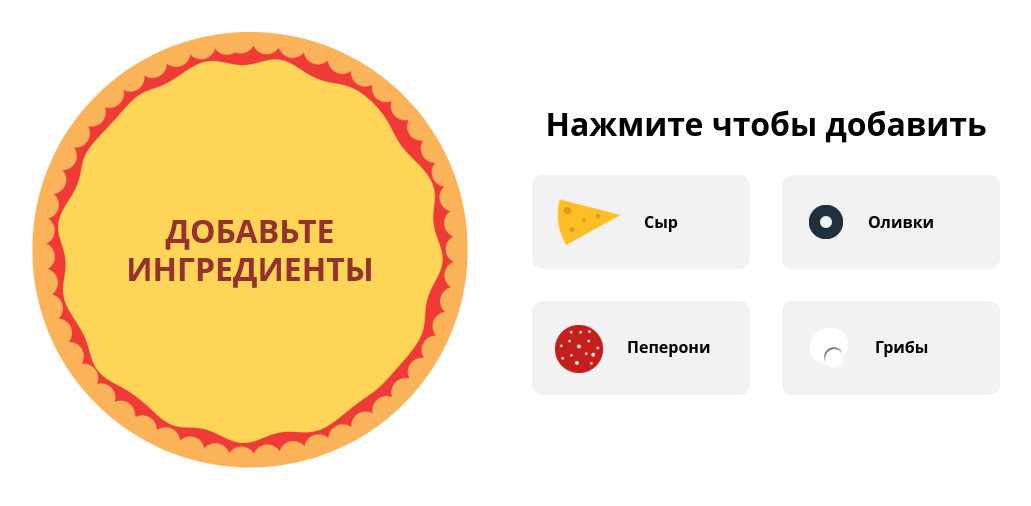
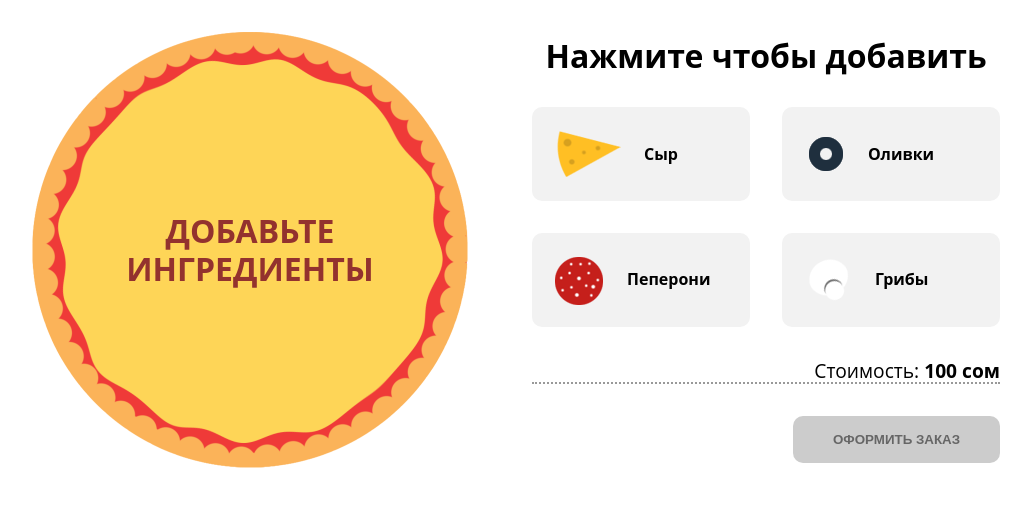
Before and after one commit to Commondore/react-projects, a React (Vite) app: page / in a window 1280 px wide. Shown: the top 506 px of the page, without its empty margins (140-1171 px from the left). Built offline with nearby package versions, Linux system fonts and the light colour scheme.

Commit message:
add action button

```diff
--- a/src/components/controls/index.tsx
+++ b/src/components/controls/index.tsx
@@ -2,11 +2,14 @@ import { Ings } from "@/interfaces/pizza";
 
 import styles from "./style.module.css";
 import { ControlItem } from "@/components/controls/control-item";
+import { ActionButton } from "@/shared/ui/action-button";
 
 interface Props {
   ings: Ings;
   addIng: (ingName: string) => void;
   removeIng: (ingName: string) => void;
+  price: number;
+  purchasable: boolean;
 }
 
 const CONTROLS = {
@@ -16,7 +19,7 @@ const CONTROLS = {
   mushrooms: "Грибы",
 };
 
-export const Controls = ({ ings, addIng, removeIng }: Props) => {
+export const Controls = ({ ings, addIng, removeIng, price, purchasable }: Props) => {
   return (
     <div>
       <h3 className={styles.title}>Нажмите чтобы добавить</h3>
@@ -33,6 +36,14 @@ export const Controls = ({ ings, addIng, removeIng }: Props) => {
           );
         })}
       </div>
+      <div className={styles.price}>
+        Стоимость: <span>{price} сом</span>
+      </div>
+      <div className={styles.order}>
+        <ActionButton disabled={!purchasable} click={() => {}}>
+          Оформить заказ
+        </ActionButton>
+      </div>
     </div>
   );
 };
--- a/src/components/controls/style.module.css
+++ b/src/components/controls/style.module.css
@@ -17,3 +17,8 @@
 .price span {
   font-weight: bold;
 }
+
+.order {
+  margin-top: 2rem;
+  text-align: right;
+}
--- a/src/pages/pizza-builder.tsx
+++ b/src/pages/pizza-builder.tsx
@@ -3,6 +3,13 @@ import styles from "../App.module.css";
 import { Ings } from "@/interfaces/pizza";
 import { Pizza } from "@/components/pizza";
 import { Controls } from "@/components/controls";
+
+const PRICES = {
+  cheese: 30,
+  olives: 40,
+  sausage: 50,
+  mushrooms: 20,
+};
 
 export const PizzaBuilder = () => {
   const [ings, setIngs] = useState<Ings>({
@@ -11,6 +18,7 @@ export const PizzaBuilder = () => {
     sausage: 0,
     mushrooms: 0,
   });
+  const [price, setPrice] = useState(100);
 
   const addIng = (ingName: string) => {
     setIngs((ings) => {
@@ -19,6 +27,8 @@ export const PizzaBuilder = () => {
         [ingName]: ings[ingName as keyof Ings] + 1,
       };
     });
+
+    setPrice((price) => price + PRICES[ingName as keyof Ings]);
   };
 
   const removeIng = (ingName: string) => {
@@ -28,12 +38,26 @@ export const PizzaBuilder = () => {
         [ingName]: 0,
       };
     });
+
+    setPrice((price) => price - ings[ingName as keyof Ings] * PRICES[ingName as keyof Ings]);
+  };
+
+  const isPurchasable = () => {
+    const count = Object.values(ings).reduce((acc, ingCount) => acc + ingCount, 0);
+
+    return count > 0;
   };
 
   return (
     <div className={styles.pizzaWrap}>
       <Pizza ings={ings} />
-      <Controls ings={ings} addIng={addIng} removeIng={removeIng} />
+      <Controls
+        ings={ings}
+        addIng={addIng}
+        removeIng={removeIng}
+        price={price}
+        purchasable={isPurchasable()}
+      />
     </div>
   );
 };
--- /dev/null
+++ b/src/shared/ui/action-button/index.tsx
@@ -0,0 +1,15 @@
+import styles from "./style.module.css";
+
+interface Props {
+  children: React.ReactNode;
+  disabled?: boolean;
+  click: () => void;
+}
+
+export const ActionButton = ({ children, disabled, click }: Props) => {
+  return (
+    <button className={styles.btn} onClick={click} disabled={disabled}>
+      {children}
+    </button>
+  );
+};
--- /dev/null
+++ b/src/shared/ui/action-button/style.module.css
@@ -0,0 +1,30 @@
+.btn {
+  display: inline-block;
+  padding: 1rem 2.5rem;
+  border: none;
+  background: #e74c3c;
+  border-radius: 10px;
+  color: white;
+  text-transform: uppercase;
+  font-weight: bold;
+  cursor: pointer;
+}
+.btn:disabled {
+  background: #ccc;
+  color: #666;
+  cursor: not-allowed;
+}
+.btn:not(:disabled) {
+  will-change: transform;
+  animation: enable 0.5s forwards 2;
+}
+
+@keyframes enable {
+  0%,
+  100% {
+    transform: scale(1);
+  }
+  60% {
+    transform: scale(1.1);
+  }
+}
```
